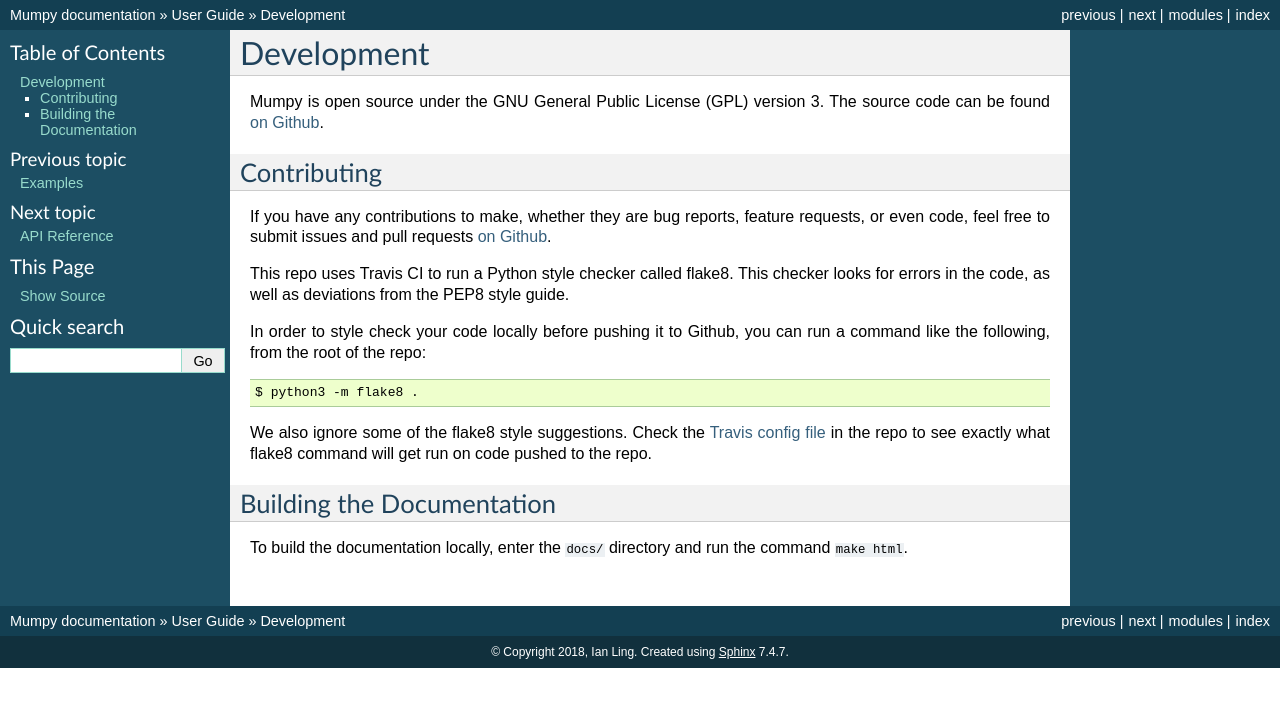
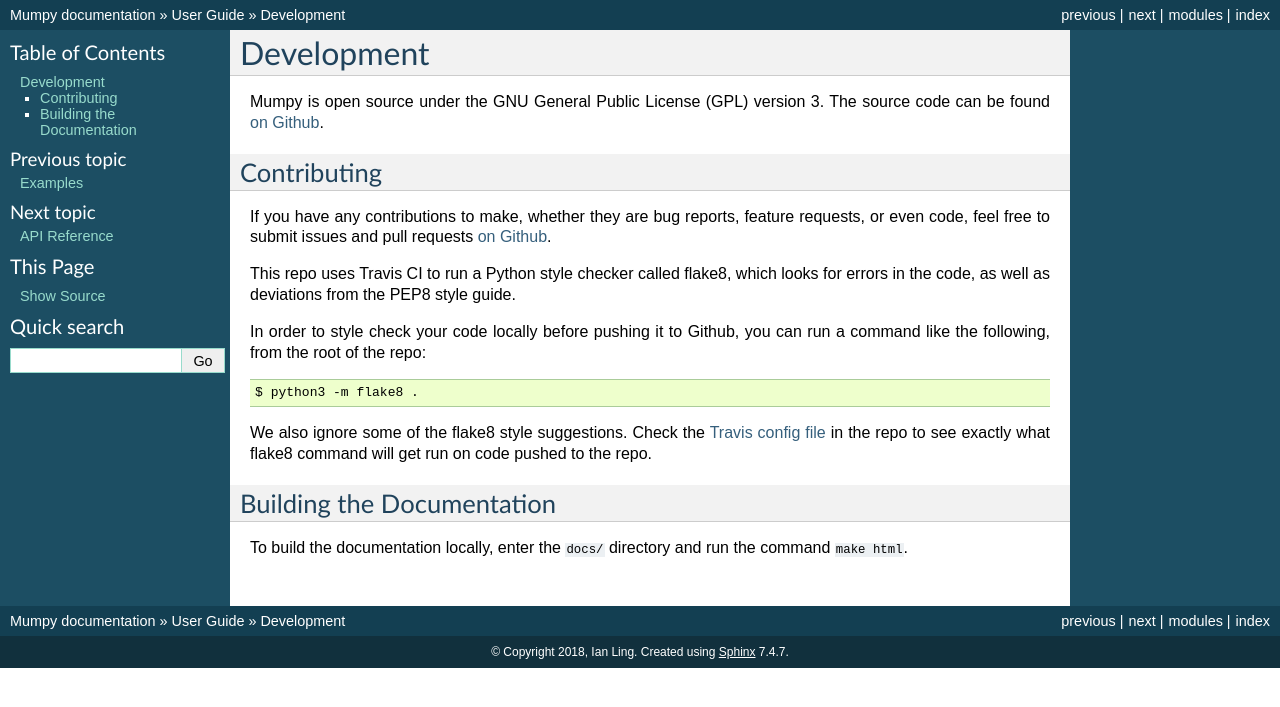
Before and after one commit to ianling/mumpy, a Sphinx documentation site: the page built from docs/guide/development.rst, in a window 1280 px wide. Shown: the top 707 px of the page. Built offline with Sphinx 7.4.7, drawn with Linux system fonts in a browser that asks for light colours.

Commit message:
Update development doc page

```diff
--- a/docs/guide/development.rst
+++ b/docs/guide/development.rst
@@ -11,7 +11,7 @@ Contributing
 If you have any contributions to make, whether they are bug reports, feature requests, or even code, feel free to submit
 issues and pull requests `on Github`_.
 
-This repo uses Travis CI to run a Python style checker called flake8. This checker looks for errors in the code, as well
+This repo uses Travis CI to run a Python style checker called flake8, which looks for errors in the code, as well
 as deviations from the PEP8 style guide.
 
 In order to style check your code locally before pushing it to Github, you can run a command like the following, from
@@ -24,7 +24,7 @@ the root of the repo:
 We also ignore some of the flake8 style suggestions. Check the `Travis config file`_ in the repo to see exactly what
 flake8 command will get run on code pushed to the repo.
 
-.. _Travis config file: https://github.com/ianling/mumpy/
+.. _Travis config file: https://github.com/ianling/mumpy/blob/master/.travis.yml
 
 Building the Documentation
 --------------------------
```
